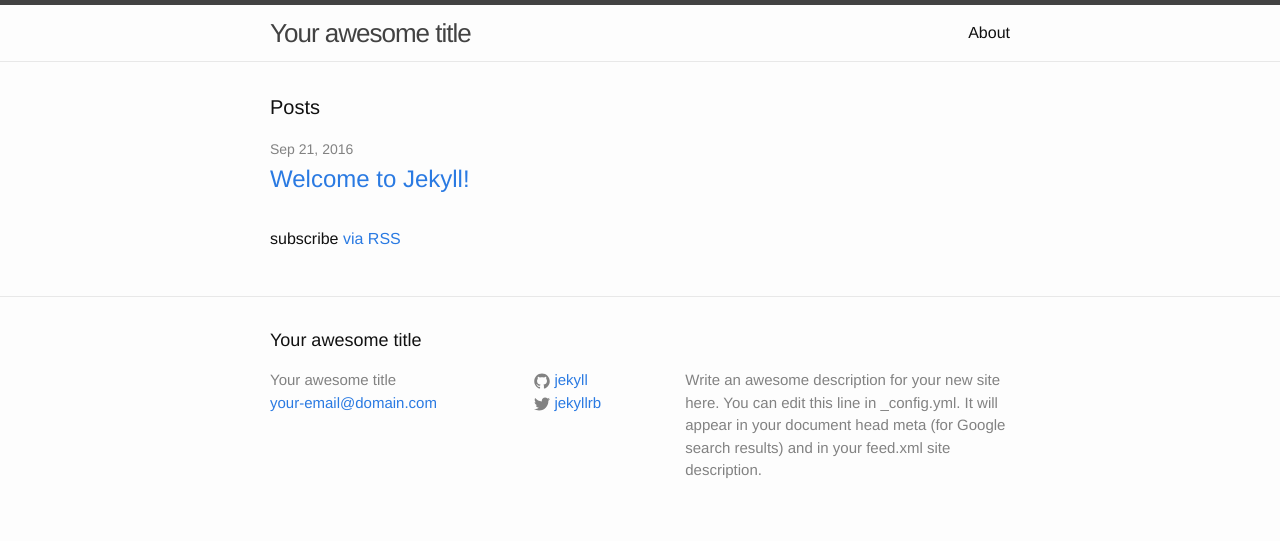
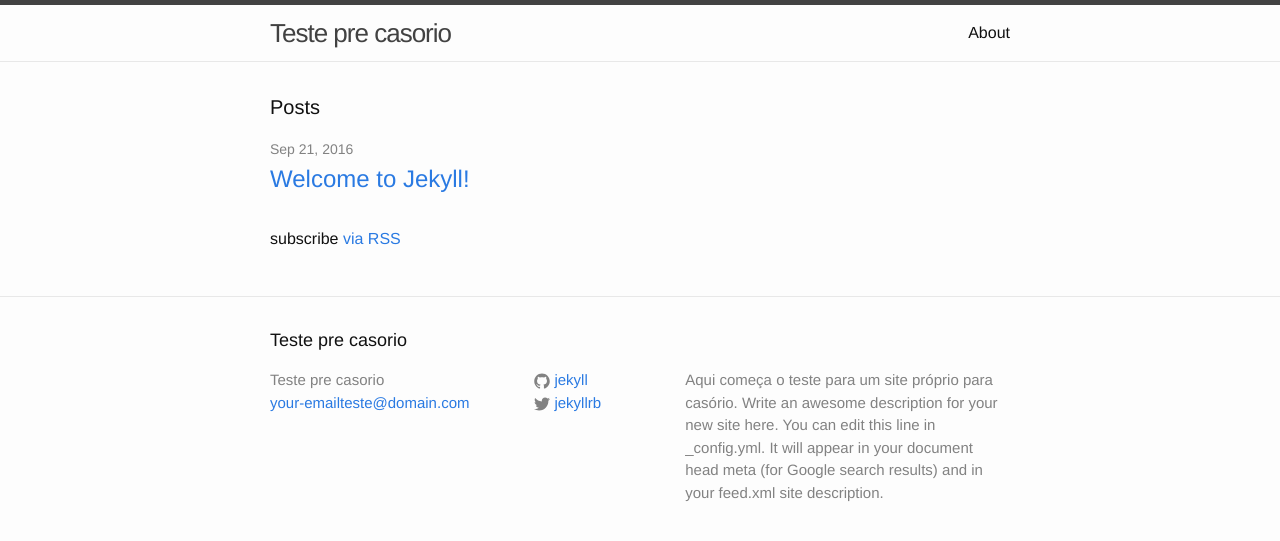
Before and after one commit to fidegmjr/fidegmjr.github.io, a Jekyll site: the page built from index.html, in a window 1280 px wide. Shown: the top 541 px of the page. Built offline with Jekyll 4.4.1, drawn with Linux system fonts in a browser that asks for light colours.

Commit message:
Update _config.yml

```diff
--- a/_config.yml
+++ b/_config.yml
@@ -6,10 +6,10 @@
 # 'jekyll serve'. If you change this file, please restart the server process.
 
 # Site settings
-title: Your awesome title
-email: your-email@domain.com
+title: Teste pre casorio
+email: your-emailteste@domain.com
 description: > # this means to ignore newlines until "baseurl:"
-  Write an awesome description for your new site here. You can edit this
+  Aqui começa o teste para um site próprio para casório. Write an awesome description for your new site here. You can edit this
   line in _config.yml. It will appear in your document head meta (for
   Google search results) and in your feed.xml site description.
 baseurl: "" # the subpath of your site, e.g. /blog
```
